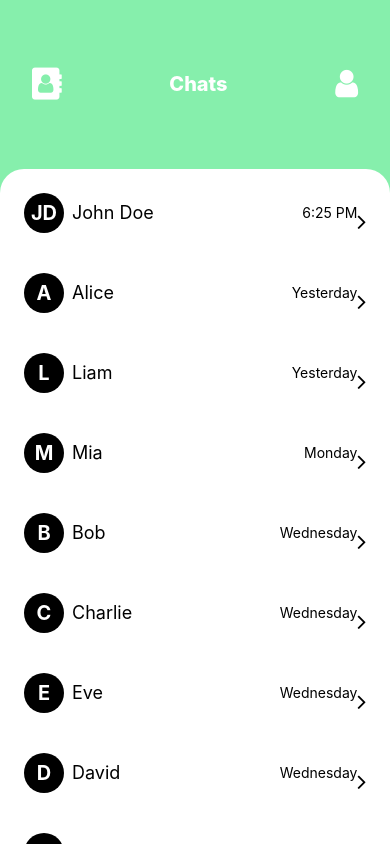
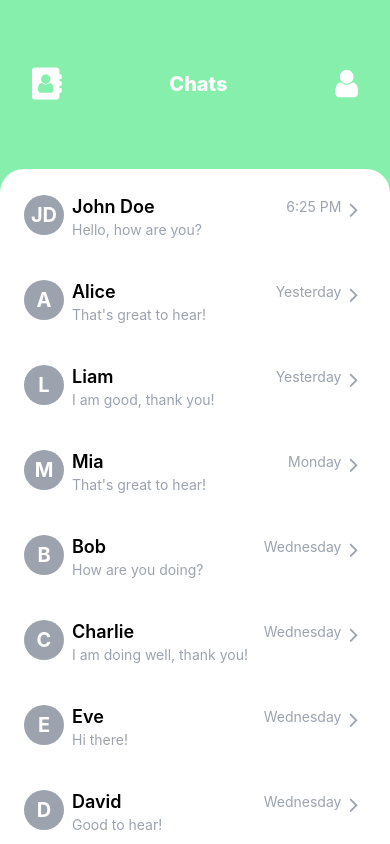
Before and after one commit to SE3A04-Project-Team/secure-chat-app, a React Native app in the folder app/: screen /ChatSelectionScreen in a window 390 px wide. Built offline with nearby package versions, Linux system fonts and the light colour scheme.

Commit message:
chat selection ui has dates and updated style

```diff
--- a/app/screens/ChatSelectionScreen.jsx
+++ b/app/screens/ChatSelectionScreen.jsx
@@ -4,7 +4,7 @@ import IconButton from "../components/IconButton";
 
 const ChatSelectionScreen = ({ navigation }) => {
 
-    // TODO: Query chat data (only name and id) from backend
+    // TODO: Query chat data from backend
 
     // Sample JSON data for chat selection
     const chatData = [
@@ -12,76 +12,91 @@ const ChatSelectionScreen = ({ navigation }) => {
             id: 1,
             name: 'John Doe',
             timeOfLastMessage: '2024-04-03T18:25:43.511Z', // ISO 8601 format
+            lastMessage: 'Hello, how are you?',
         },
         {
             id: 2,
             name: 'Jane Doe',
             timeOfLastMessage: '2024-02-21T14:25:43.511Z',
+            lastMessage: 'I am good, thank you!',
         },
         {
             id: 3,
             name: 'Alice',
             timeOfLastMessage: '2024-04-02T13:25:43.511Z',
+            lastMessage: 'That\'s great to hear!',
         },
         {
             id: 4,
             name: 'Bob',
             timeOfLastMessage: '2024-03-27T19:25:43.511Z',
+            lastMessage: 'How are you doing?',
         },
         {
             id: 5,
             name: 'Charlie',
             timeOfLastMessage: '2024-03-27T17:25:43.511Z',
+            lastMessage: 'I am doing well, thank you!',
         },
         {
             id: 6,
             name: 'David',
             timeOfLastMessage: '2024-03-27T15:25:43.511Z',
+            lastMessage: 'Good to hear!',
         },
         {
             id: 7,
             name: 'Eve',
             timeOfLastMessage: '2024-03-27T16:25:43.511Z',
+            lastMessage: 'Hi there!',
         },
         {
             id: 8,
             name: 'Frank',
             timeOfLastMessage: '2024-03-27T12:25:43.511Z',
+            lastMessage: 'Hello!',
         },
         {
             id: 9,
             name: 'Grace',
             timeOfLastMessage: '2024-03-27T11:25:43.511Z',
+            lastMessage: 'Hey!',
         },
         {
             id: 10,
             name: 'Henry',
             timeOfLastMessage: '2024-03-27T10:25:43.511Z',
+            lastMessage: 'Howdy!',
         },
         {
             id: 11,
             name: 'Ivy',
             timeOfLastMessage: '2024-03-27T09:25:43.511Z',
+            lastMessage: 'Hi!',
         },
         {
             id: 12,
             name: 'Jack',
             timeOfLastMessage: '2024-03-27T08:25:43.511Z',
+            lastMessage: 'Hey there!',
         },
         {
             id: 13,
             name: 'Katie',
             timeOfLastMessage: '2024-03-27T07:25:43.511Z',
+            lastMessage: 'Hello, how are you?',
         },
         {
             id: 14,
             name: 'Liam',
             timeOfLastMessage: '2024-04-02T06:25:43.511Z',
+            lastMessage: 'I am good, thank you!',
         },
         {
             id: 15,
             name: 'Mia',
             timeOfLastMessage: '2024-04-01T05:25:43.511Z',
+            lastMessage: 'That\'s great to hear!',
         }
     ];
 
@@ -149,13 +164,18 @@ const ChatSelectionScreen = ({ navigation }) => {
                                 const formattedDate = formatDate(chat.timeOfLastMessage);
 
                                 return (
-                                <TouchableOpacity key={chat.id} onPress={() => handleChatSelection(chat)} className="flex flex-row w-full p-4 content-center items-center">
-                                    <View className="w-10 h-10 rounded-full flex justify-center items-center bg-black">
+                                <TouchableOpacity key={chat.id} onPress={() => handleChatSelection(chat)} className="flex flex-row w-full p-4 content-center items-center justify-center">
+                                    <View className="w-10 h-10 rounded-full flex justify-center items-center bg-gray-400">
                                         <Text className="text-xl font-bold text-primary">{getInitials(chat.name)}</Text>
                                     </View>
-                                    <Text className="flex-grow text-lg mx-2">{chat.name}</Text>
-                                    <Text>{formattedDate}</Text>
-                                    <Icon name="angle-right" size={24} color="black" className="self-end"/>
+                                    <View className="flex flex-col flex-grow">
+                                        <View className="flex flex-row justify-between items-center content-center mx-2">
+                                            <Text className="text-lg flex-grow font-semibold">{chat.name}</Text>
+                                            <Text className="px-2 text-gray-400">{formattedDate}</Text>
+                                            <Icon name="angle-right" size={24} color="#9ca3af" className="self-end"/>
+                                        </View>
+                                        <Text className="mx-2 text-gray-400">{chat.lastMessage}</Text>
+                                    </View>
                                 </TouchableOpacity>
                                 );
                             })
```
